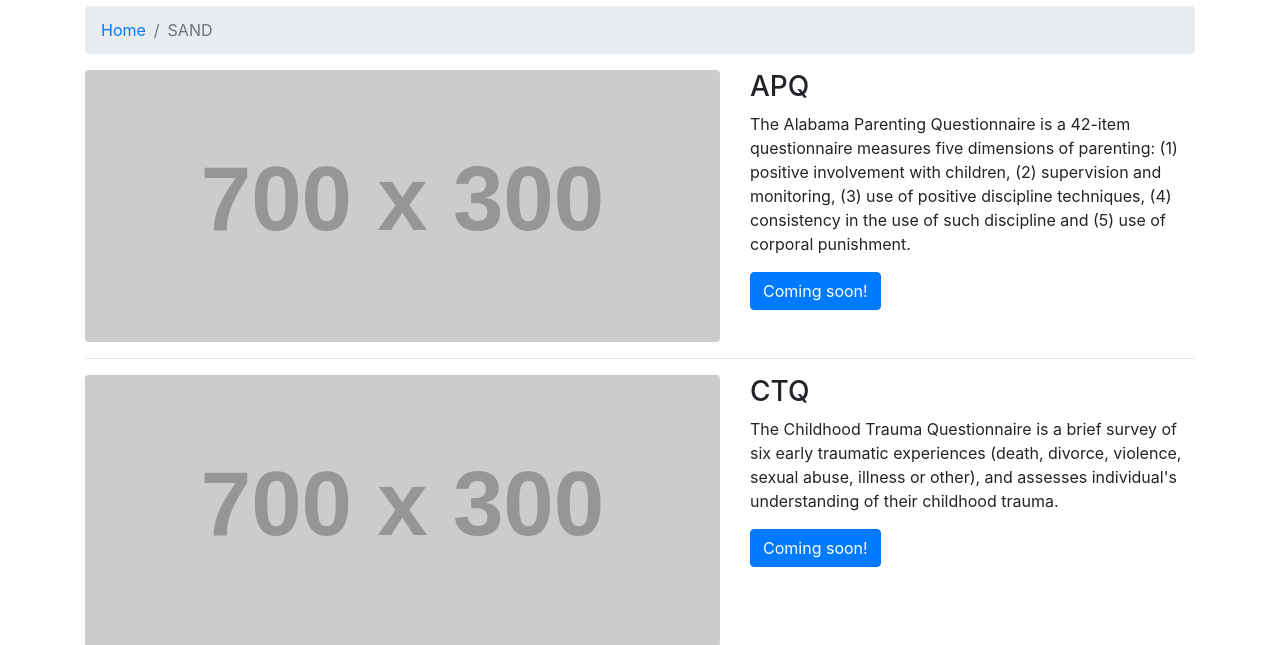
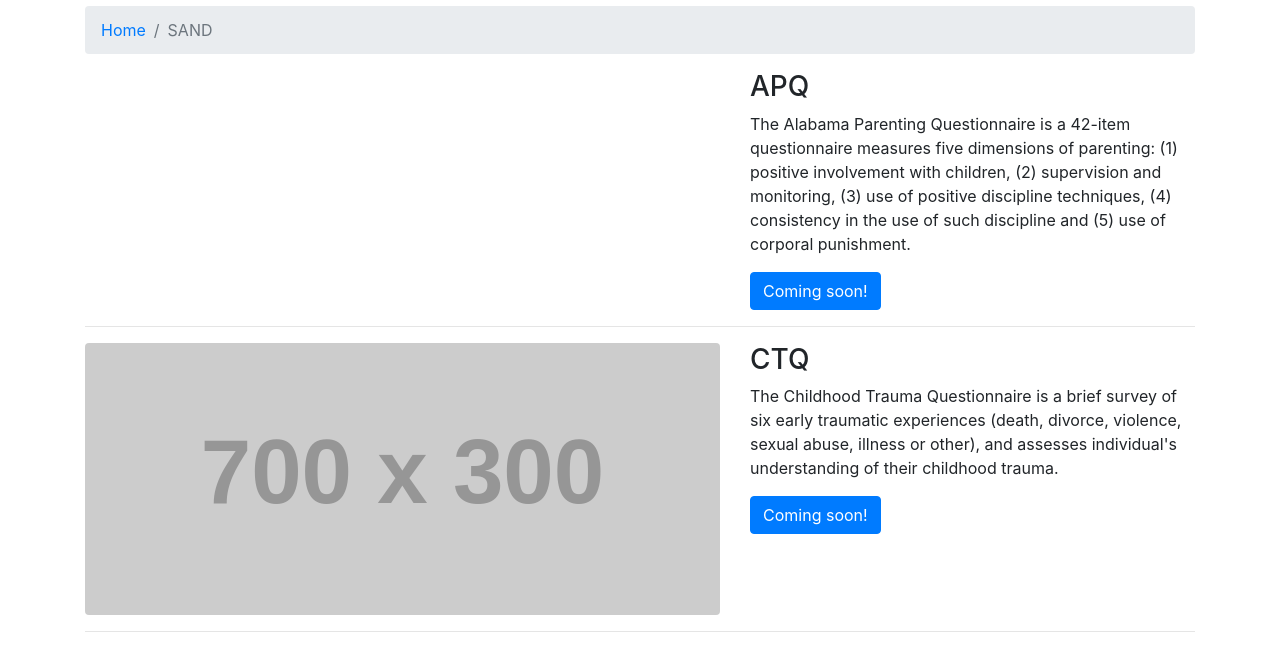
Before and after one commit to UMich-TAD-Lab/UMich-TAD-Lab.github.io, a website: page sand.html in a window 1280 px wide. Shown: the part 138-783 px from the top of the page. Drawn offline with Linux system fonts and the light colour scheme; placeholder pictures from the web are drawn by us; some icons are missing.

Commit message:
Update sand.html

```diff
--- a/sand.html
+++ b/sand.html
@@ -63,8 +63,6 @@
     <!-- Project One -->
     <div class="row">
       <div class="col-md-7">
-        <a href="#">
-          <img class="img-fluid rounded mb-3 mb-md-0" src="http://placehold.it/700x300" alt="">
         </a>
       </div>
       <div class="col-md-5">
```
